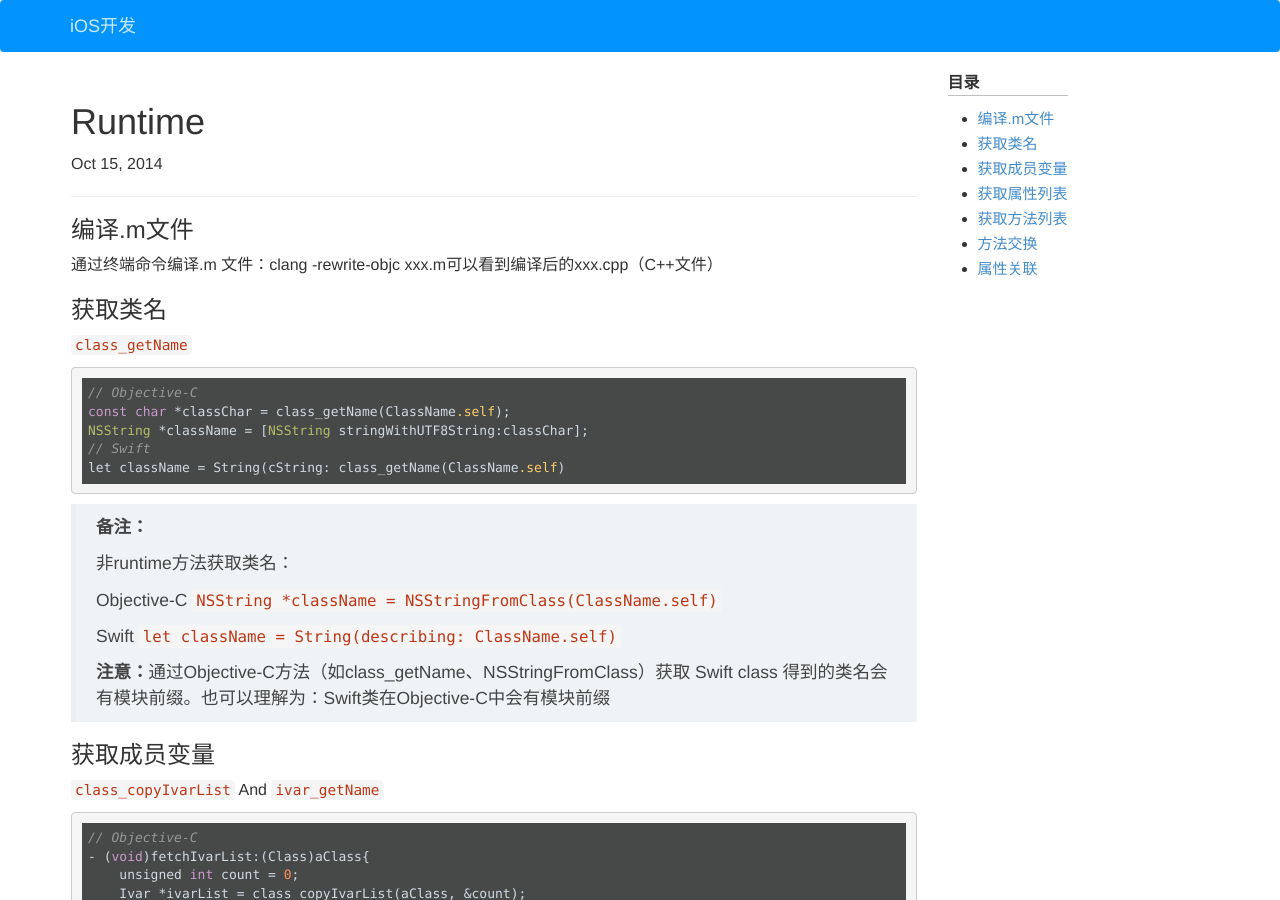
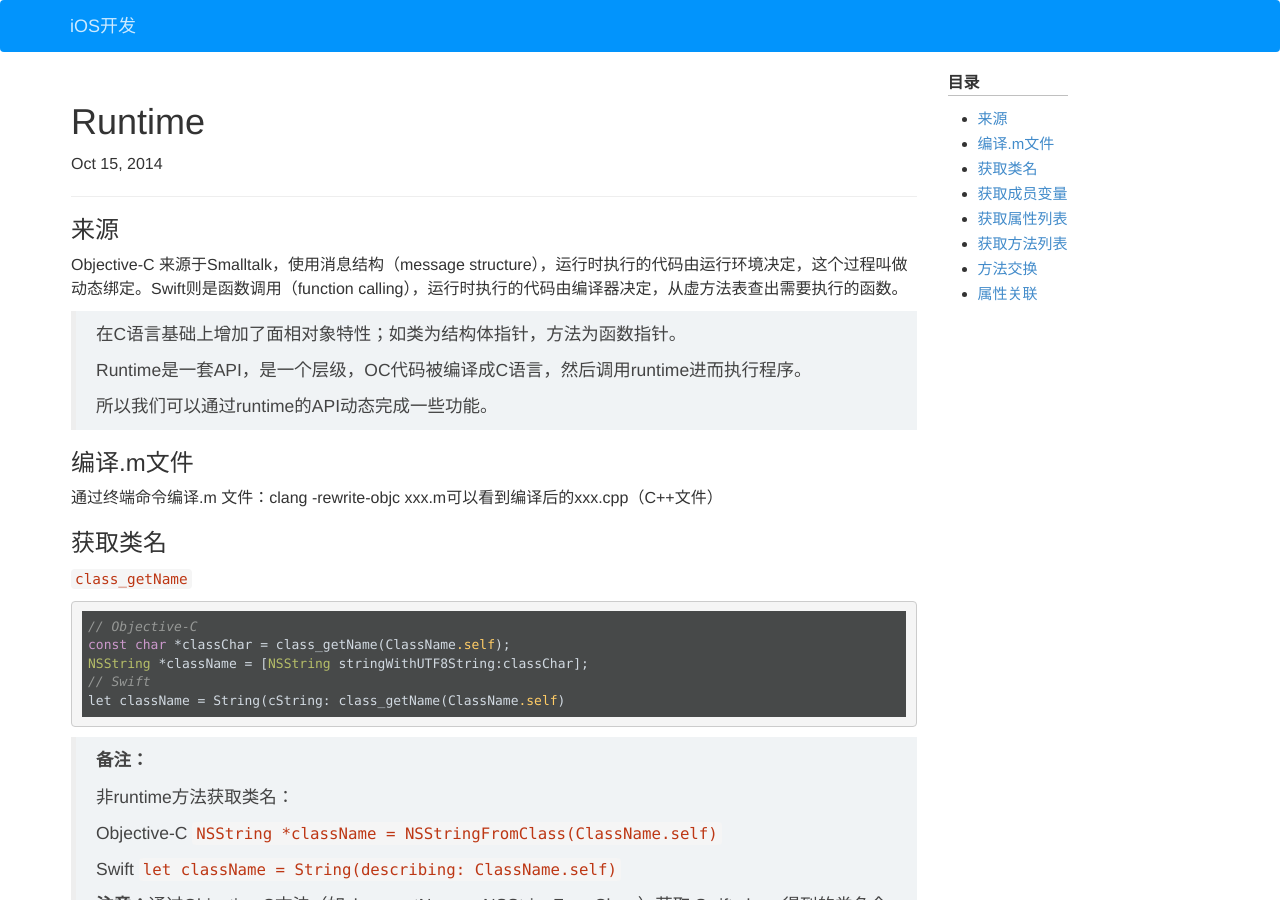
Before and after one commit to wigl/wigl.github.io, a Jekyll site: the page built from _posts/2014-10-15-runtime.md, in a window 1280 px wide and 900 px high. Built offline with Jekyll 4.4.1, drawn with Linux system fonts in a browser that asks for light colours.

Commit message:
runtime笔记修改

```diff
--- a/_posts/2014-10-15-runtime.md
+++ b/_posts/2014-10-15-runtime.md
@@ -9,6 +9,14 @@ excerpt:
 * content
 {:toc}
 
+### 来源
+Objective-C 来源于Smalltalk，使用消息结构（message structure），运行时执行的代码由运行环境决定，这个过程叫做动态绑定。Swift则是函数调用（function calling），运行时执行的代码由编译器决定，从虚方法表查出需要执行的函数。
+
+> 在C语言基础上增加了面相对象特性；如类为结构体指针，方法为函数指针。
+>
+> Runtime是一套API，是一个层级，OC代码被编译成C语言，然后调用runtime进而执行程序。
+>
+> 所以我们可以通过runtime的API动态完成一些功能。
 
 ### 编译.m文件
 
```
Also changed, not shown: _posts/2014-08-23-Objective-C.md (+0 -2 lines).
